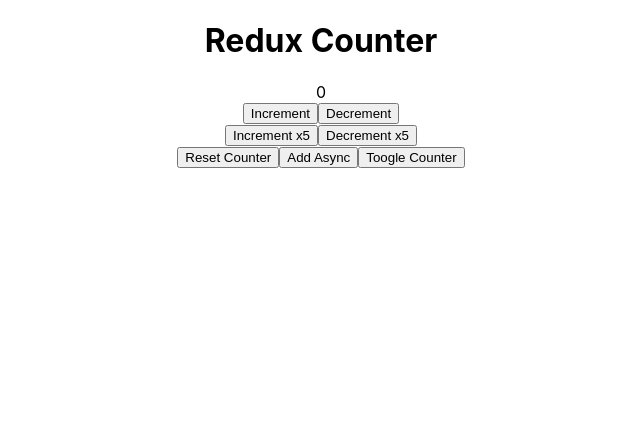
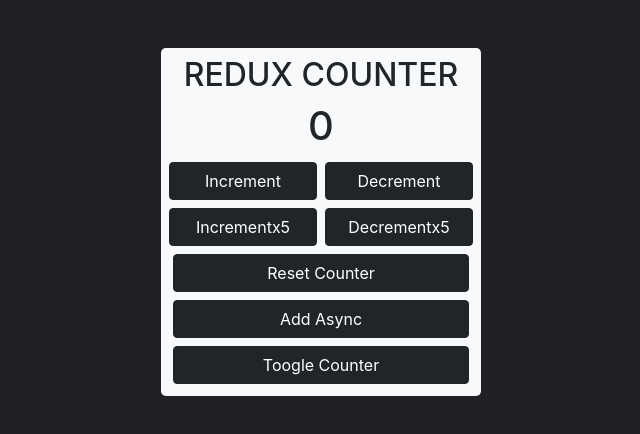
Before and after one commit to AndresXLP/rick-morty-app, a React (Create React App) app: page / in a window 1280 px wide. Shown: the top 434 px of the page, without its empty margins (319-959 px from the left). Built offline with nearby package versions, Linux system fonts and the light colour scheme.

Commit message:
Styling Component

```diff
--- a/package.json
+++ b/package.json
@@ -7,7 +7,9 @@
     "@testing-library/jest-dom": "^5.15.1",
     "@testing-library/react": "^11.2.7",
     "@testing-library/user-event": "^12.8.3",
+    "bootstrap": "^5.1.3",
     "react": "^17.0.2",
+    "react-bootstrap": "^2.0.3",
     "react-dom": "^17.0.2",
     "react-redux": "^7.2.6",
     "react-scripts": "4.0.3",
--- a/src/App.css
+++ b/src/App.css
@@ -1,38 +1,4 @@
 .App {
+  background-color: #202124;
   text-align: center;
 }
-
-.App-logo {
-  height: 40vmin;
-  pointer-events: none;
-}
-
-@media (prefers-reduced-motion: no-preference) {
-  .App-logo {
-    animation: App-logo-spin infinite 20s linear;
-  }
-}
-
-.App-header {
-  background-color: #282c34;
-  min-height: 100vh;
-  display: flex;
-  flex-direction: column;
-  align-items: center;
-  justify-content: center;
-  font-size: calc(10px + 2vmin);
-  color: white;
-}
-
-.App-link {
-  color: #61dafb;
-}
-
-@keyframes App-logo-spin {
-  from {
-    transform: rotate(0deg);
-  }
-  to {
-    transform: rotate(360deg);
-  }
-}
--- a/src/features/counter/Counter.js
+++ b/src/features/counter/Counter.js
@@ -1,3 +1,4 @@
+import "./counter.css";
 import { useDispatch, useSelector } from "react-redux";
 import { addAsyncAmount } from "./counterActions";
 import {
@@ -5,28 +6,79 @@
   increment,
   reset,
   selectCount,
+  selectShow,
   toggle,
 } from "./counterSlices";
 
 export const Counter = () => {
   const count = useSelector(selectCount);
+  const show = useSelector(selectShow);
   const dispatch = useDispatch();
 
   return (
-    <div className="boxing">
-      <h1>Redux Counter</h1>
-      <div>{count}</div>
-      <div>
-        <button onClick={() => dispatch(increment())}>Increment</button>
-        <button onClick={() => dispatch(decrement())}>Decrement</button>
+    <div className="container w-25 bg-light rounded-3 mt-5 pt-2 pb-2">
+      <div className="d-flex flex-column justify-content-center">
+        <h1 className="fs-2">REDUX COUNTER</h1>
+        <div className="">
+          <h1 className={show ? `trans` : `trans text-light`}>{count}</h1>
+        </div>
+        <div className="justify-content-center row btn-group-justified">
+          <div className="d-flex justify-content-center">
+            <button
+              disabled={!show ? true : false}
+              className="btn btn-dark m-1 col-6"
+              onClick={() => dispatch(increment())}
+            >
+              Increment
+            </button>
+            <button
+              disabled={!show ? true : false}
+              className="btn btn-dark m-1 col-6"
+              onClick={() => dispatch(decrement())}
+            >
+              Decrement
+            </button>
+          </div>
+          <div className="d-flex justify-content-center">
+            <button
+              disabled={!show ? true : false}
+              className="btn btn-dark m-1 col-6"
+              onClick={() => dispatch(increment(5))}
+            >
+              Incrementx5
+            </button>
+            <button
+              disabled={!show ? true : false}
+              className="btn btn-dark m-1 col-6"
+              onClick={() => dispatch(decrement(5))}
+            >
+              Decrementx5
+            </button>
+          </div>
+          <div className="justify-content-center row btn-group-justified">
+            <button
+              disabled={!show ? true : false}
+              className="btn btn-dark m-1"
+              onClick={() => dispatch(reset())}
+            >
+              Reset Counter
+            </button>
+            <button
+              disabled={!show ? true : false}
+              className="btn btn-dark m-1 asyncButton"
+              onClick={() => dispatch(addAsyncAmount())}
+            >
+              Add Async
+            </button>
+            <button
+              className="btn btn-dark m-1"
+              onClick={() => dispatch(toggle())}
+            >
+              Toogle Counter
+            </button>
+          </div>
+        </div>
       </div>
-      <div>
-        <button onClick={() => dispatch(increment(5))}>Increment x5</button>
-        <button onClick={() => dispatch(decrement(5))}>Decrement x5</button>
-      </div>
-      <button onClick={() => dispatch(reset())}>Reset Counter</button>
-      <button onClick={() => dispatch(addAsyncAmount())}>Add Async</button>
-      <button onClick={() => dispatch(toggle())}>Toogle Counter</button>
     </div>
   );
 };
--- /dev/null
+++ b/src/features/counter/counter.css
@@ -0,0 +1,27 @@
+.trans {
+  transition: 0.5s linear;
+}
+
+.asyncButton {
+  composes: button;
+  position: relative;
+}
+
+.asyncButton:after {
+  content: "";
+  background-color: rgba(255, 255, 255, 0.15);
+  display: block;
+  position: absolute;
+  width: 100%;
+  height: 100%;
+  left: 0;
+  top: 0;
+  opacity: 0;
+  transition: width 1.5s linear, opacity 3s;
+}
+
+.asyncButton:active:after {
+  width: 0%;
+  opacity: 1;
+  transition: 0s;
+}
--- a/src/features/counter/counterActions.js
+++ b/src/features/counter/counterActions.js
@@ -3,7 +3,7 @@
 
 export const addAsyncAmount = (value) => {
   return async (dispatch) => {
-    const amount = await fetchCount(value);
+    await fetchCount(value);
     dispatch(incrementByAmount());
   };
 };
--- a/src/features/counter/counterSlices.js
+++ b/src/features/counter/counterSlices.js
@@ -30,6 +30,5 @@
 export const { increment, decrement, reset, toggle, incrementByAmount } =
   counterSlice.actions;
 export const selectCount = (state) => state.counter.value;
-export const selectShow = (state) => console.log(state.counter.show);
-export const selectShow2 = (state) => state.counter.show;
+export const selectShow = (state) => state.counter.show;
 export default counterSlice.reducer;
--- a/src/index.css
+++ b/src/index.css
@@ -1,13 +1,15 @@
 body {
+  background-color: #202124;
+
   margin: 0;
-  font-family: -apple-system, BlinkMacSystemFont, 'Segoe UI', 'Roboto', 'Oxygen',
-    'Ubuntu', 'Cantarell', 'Fira Sans', 'Droid Sans', 'Helvetica Neue',
+  font-family: -apple-system, BlinkMacSystemFont, "Segoe UI", "Roboto", "Oxygen",
+    "Ubuntu", "Cantarell", "Fira Sans", "Droid Sans", "Helvetica Neue",
     sans-serif;
   -webkit-font-smoothing: antialiased;
   -moz-osx-font-smoothing: grayscale;
 }
 
 code {
-  font-family: source-code-pro, Menlo, Monaco, Consolas, 'Courier New',
+  font-family: source-code-pro, Menlo, Monaco, Consolas, "Courier New",
     monospace;
 }
--- a/src/index.js
+++ b/src/index.js
@@ -1,7 +1,7 @@
 import React from "react";
 import ReactDOM from "react-dom";
 import { Provider } from "react-redux";
-
+import "bootstrap/dist/css/bootstrap.min.css";
 import "./index.css";
 
 import reportWebVitals from "./reportWebVitals";
```
Also changed, not shown: 1 other file (tests, documents, lock files or other folders).
